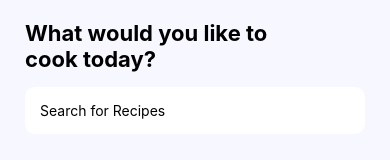
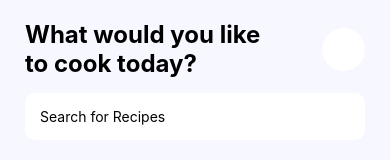
Before and after one commit to grgttdln/DishDiscovery, a React Native app: screen /Page in a window 390 px wide. Shown: the top 160 px of the page. Built offline with nearby package versions, Linux system fonts and the light colour scheme; no server answers; some icons are missing.

Commit message:
Bookmark Main Content Page Added

```diff
--- a/components/Search.js
+++ b/components/Search.js
@@ -4,14 +4,22 @@
   FlatList,
   Text,
   TextInput,
+  TouchableOpacity,
   View,
 } from "react-native";
+import { FontAwesomeIcon } from "@fortawesome/react-native-fontawesome";
+import { faBookmark } from "@fortawesome/free-regular-svg-icons/faBookmark";
 import search from "../styles/SearchStyles";
 
 const Search = () => {
   return (
     <View>
-      <Text style={search.title}>What would you like to cook today?</Text>
+      <View style={search.subContainer}>
+        <Text style={search.title}>What would you like to cook today?</Text>
+        <TouchableOpacity style={search.circle}>
+          <FontAwesomeIcon icon={faBookmark} size={20} />
+        </TouchableOpacity>
+      </View>
       <TextInput style={search.container} placeholder="Search for Recipes" />
     </View>
   );
--- a/package.json
+++ b/package.json
@@ -9,11 +9,15 @@
     "web": "expo start --web"
   },
   "dependencies": {
+    "@fortawesome/fontawesome-svg-core": "^6.5.1",
+    "@fortawesome/free-regular-svg-icons": "^6.5.1",
+    "@fortawesome/react-native-fontawesome": "^0.3.0",
     "@react-navigation/native-stack": "^6.9.26",
     "expo": "~50.0.14",
     "expo-status-bar": "~1.11.1",
     "react": "18.2.0",
-    "react-native": "0.73.6"
+    "react-native": "0.73.6",
+    "react-native-svg": "^15.1.0"
   },
   "devDependencies": {
     "@babel/core": "^7.20.0"
--- a/styles/SearchStyles.js
+++ b/styles/SearchStyles.js
@@ -10,11 +10,26 @@
   },
 
   title: {
-    fontSize: 22,
+    fontSize: 24,
     fontWeight: "700",
     marginVertical: 5,
     marginRight: 60,
   },
+
+  subContainer: {
+    flexDirection: "row",
+    alignItems: "center",
+    justifyContent: "space-evenly",
+  },
+
+  circle: {
+    width: 43,
+    height: 43,
+    borderRadius: 25,
+    backgroundColor: "white",
+    alignItems: "center",
+    justifyContent: "center",
+  },
 });
 
 export default search;
```
Also changed, not shown: 1 other file (tests, documents, lock files or other folders).
